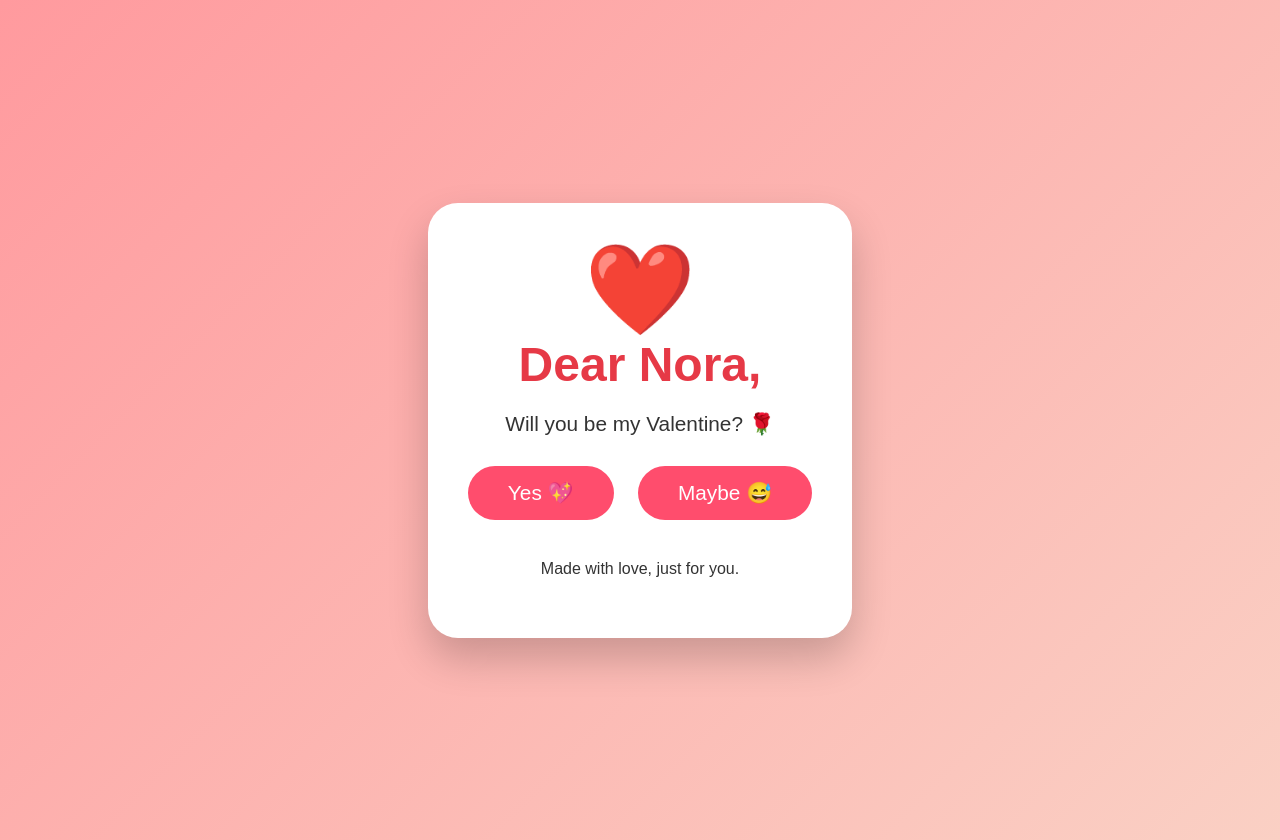
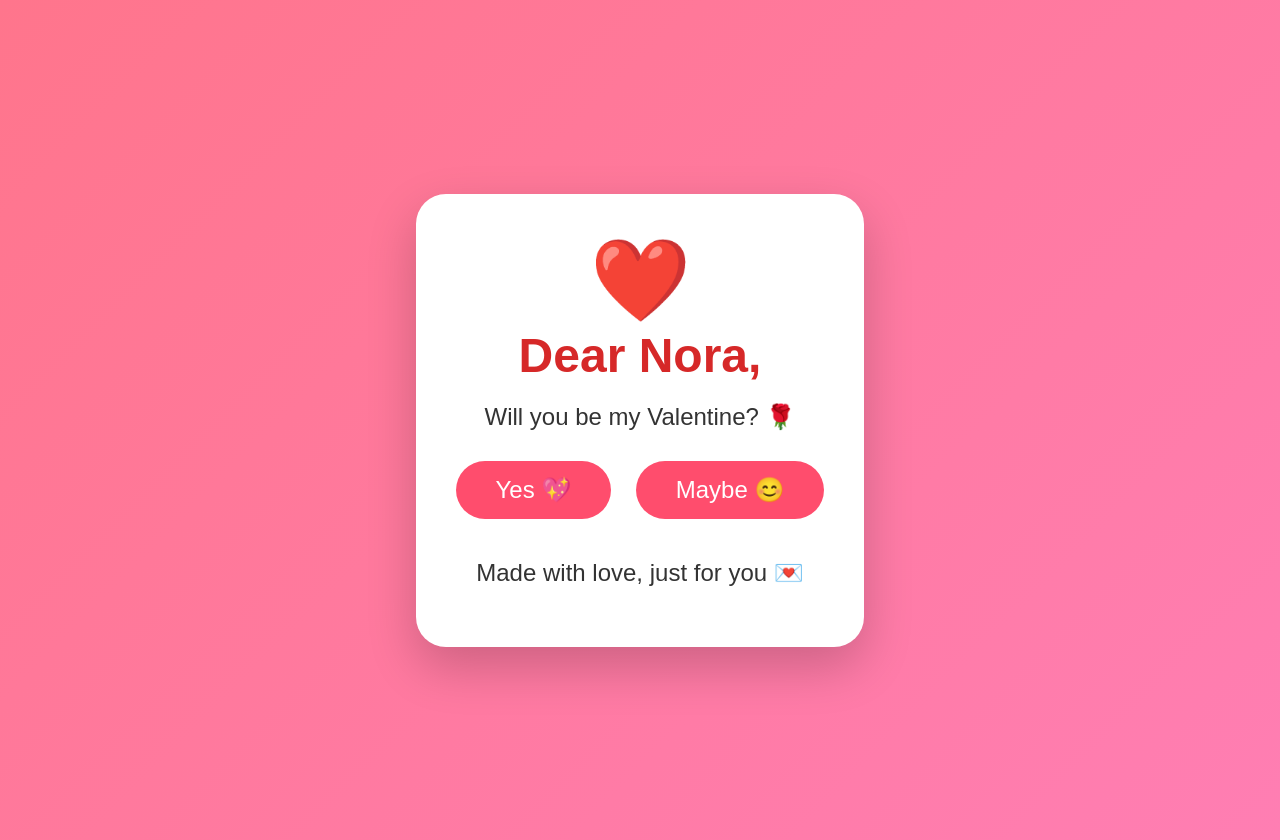
Before and after one commit to HIVE-Cloud/Attempt-1, a plain HTML site: page index.html in a window 1280 px wide. Drawn offline with Linux system fonts and the light colour scheme.

Commit message:
Update index.html

```diff
--- a/index.html
+++ b/index.html
@@ -11,7 +11,7 @@
             font-family: Arial, sans-serif;
         }
         body {
-            background: linear-gradient(135deg, #ff9a9e, #fad0c4);
+            background: linear-gradient(135deg, #ff758c, #ff7eb3);
             height: 100vh;
             display: flex;
             justify-content: center;
@@ -23,39 +23,43 @@
             background: white;
             padding: 40px 30px;
             border-radius: 30px;
-            box-shadow: 0 20px 40px rgba(0,0,0,0.2);
+            box-shadow: 0 20px 50px rgba(0,0,0,0.2);
             max-width: 500px;
         }
         h1 {
-            color: #e63946;
+            color: #d62828;
             font-size: 3rem;
-        }
-        p {
-            font-size: 1.3rem;
-            color: #333;
-            margin: 20px 0;
+            margin-bottom: 10px;
         }
         .heart {
             font-size: 5rem;
             color: #ff4d6d;
-            animation: heartbeat 1.2s infinite;
+            animation: heartbeat 1.3s infinite;
+        }
+        p {
+            font-size: 1.5rem;
+            color: #333;
+            margin: 20px 0;
         }
         .btn {
             background: #ff4d6d;
             color: white;
             border: none;
             padding: 15px 40px;
-            border-radius: 50px;
-            font-size: 1.3rem;
+            border-radius: 60px;
+            font-size: 1.5rem;
             margin: 10px;
             cursor: pointer;
+            transition: 0.3s;
         }
         .btn:hover {
-            background: #e63946;
+            background: #c9184a;
+            transform: scale(1.05);
         }
         @keyframes heartbeat {
-            0%, 100% { transform: scale(1); }
+            0% { transform: scale(1); }
             50% { transform: scale(1.2); }
+            100% { transform: scale(1); }
         }
     </style>
 </head>
@@ -64,9 +68,9 @@
         <div class="heart">❤️</div>
         <h1>Dear Nora,</h1>
         <p>Will you be my Valentine? 🌹</p>
-        <button class="btn" onclick="alert('Yay! ❤️ You just made my day, Nora!')">Yes 💖</button>
-        <button class="btn" onclick="alert('Aww, it’s okay! Still think you’re amazing 😘')">Maybe 😅</button>
-        <p style="margin-top: 30px; font-size: 1rem;">Made with love, just for you.</p>
+        <button class="btn" onclick="alert('Yesss! ❤️ You just made my whole year, Nora!')">Yes 💖</button>
+        <button class="btn" onclick="alert('Aww okay 😢 Still think you’re the sweetest ✨')">Maybe 😊</button>
+        <p style="margin-top: 30px;">Made with love, just for you 💌</p>
     </div>
 </body>
 </html>
```
